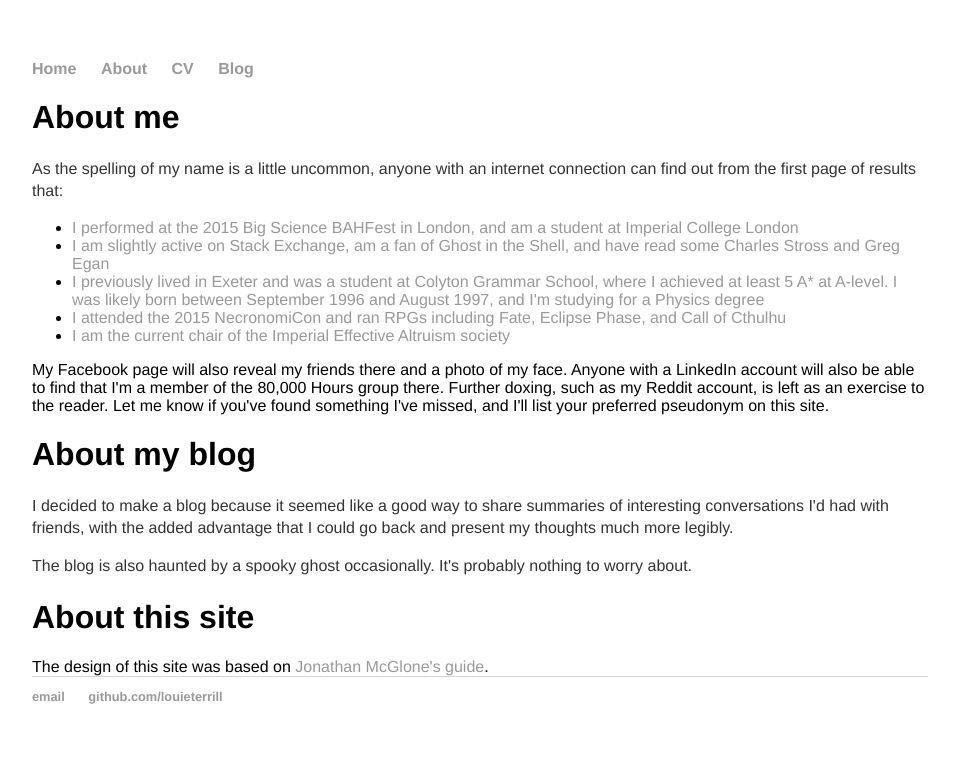
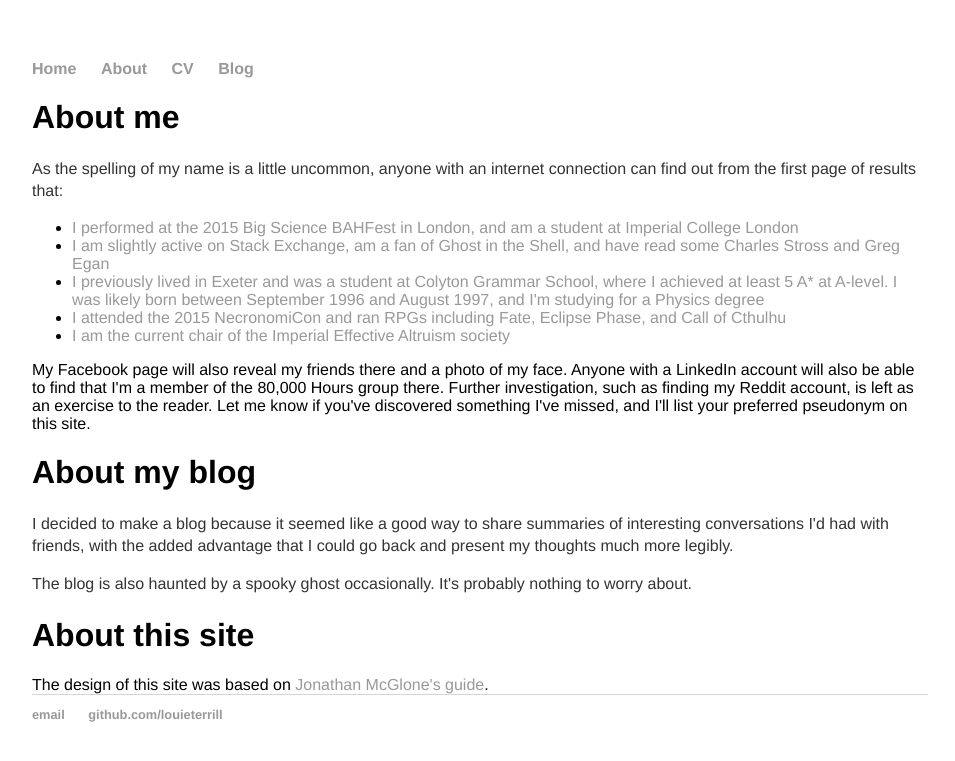
Before and after one commit to LouieTerrill/LouieTerrill.github.io, a Jekyll site: the page built from about/index.html, in a window 1280 px wide. Shown: the top 761 px of the page, without its empty margins (160-1115 px from the left). Built offline with Jekyll 4.4.1, drawn with Linux system fonts in a browser that asks for light colours.

Commit message:
Update index.html

```diff
--- a/about/index.html
+++ b/about/index.html
@@ -25,8 +25,8 @@ title: About
 </ul>
   My Facebook page will also reveal my friends there and a photo of my face.
   Anyone with a LinkedIn account will also be able to find that I'm a member of the 80,000 Hours group there.
-  Further doxing, such as my Reddit account, is left as an exercise to the reader.
-  Let me know if you've found something I've missed, and I'll list your preferred pseudonym on this site.
+  Further investigation, such as finding my Reddit account, is left as an exercise to the reader.
+  Let me know if you've discovered something I've missed, and I'll list your preferred pseudonym on this site.
 </p>
 
 <h1>About my blog</h1>
```
